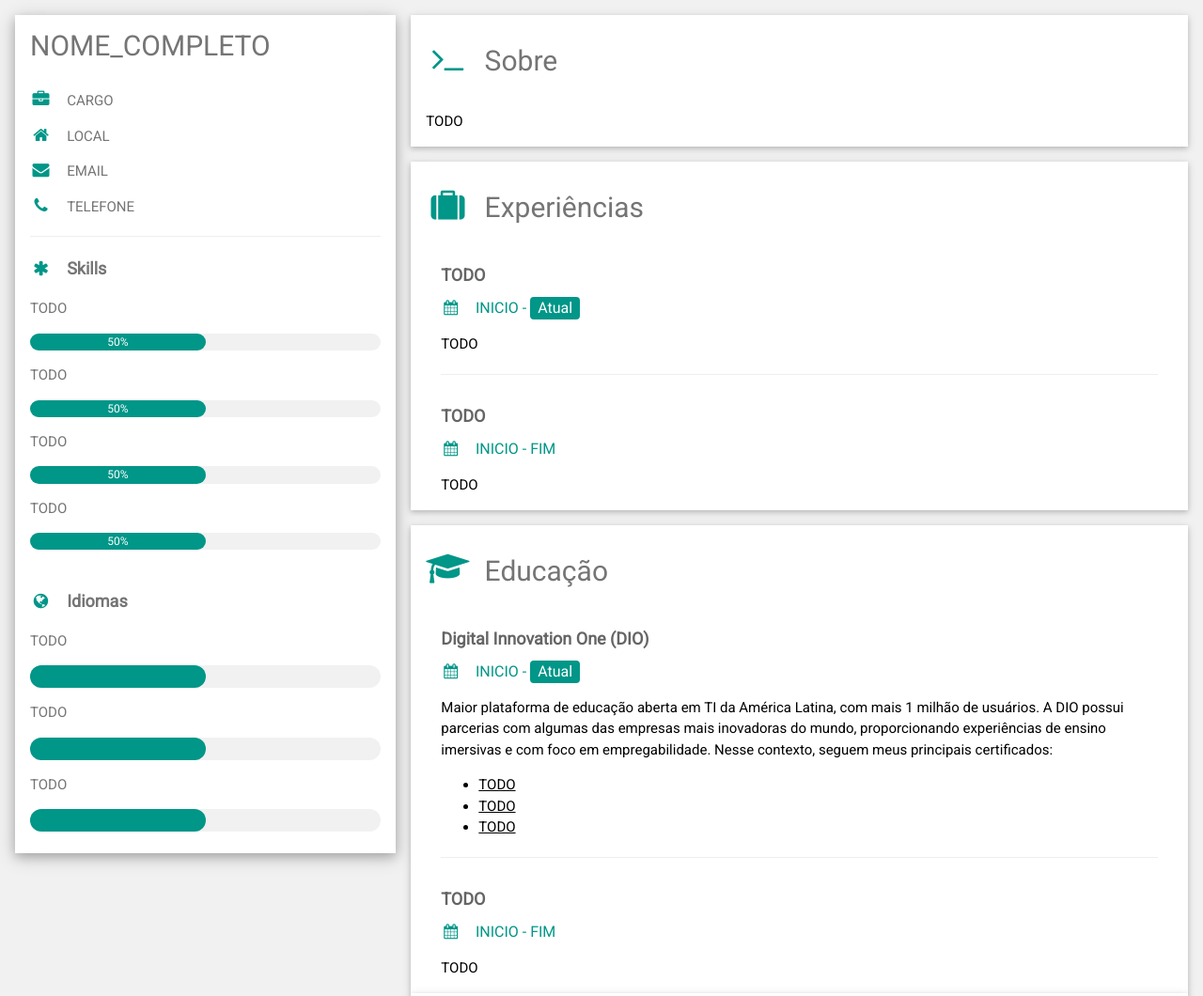
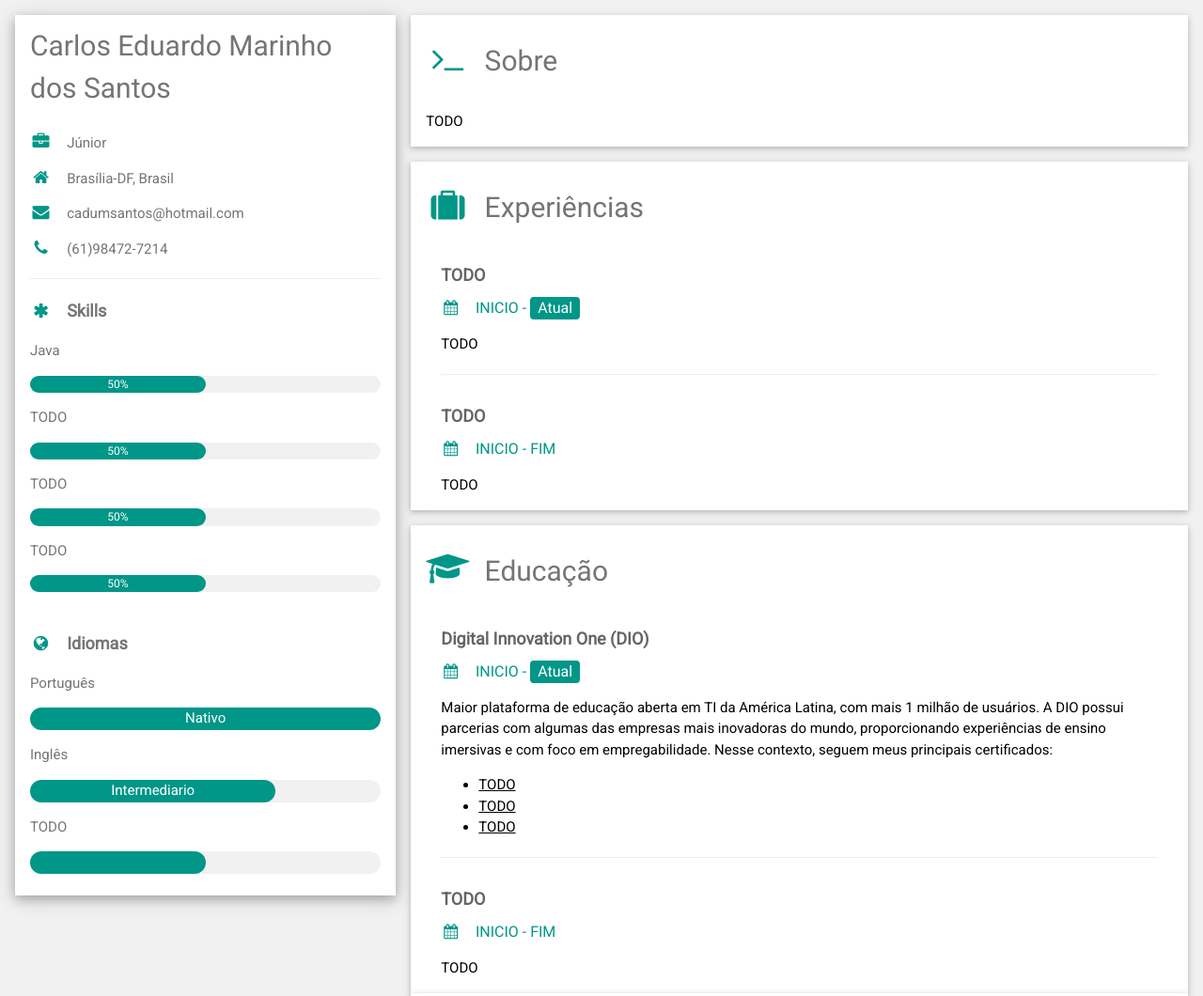
Before and after one commit to oKarlu/cv, a plain HTML site: page index.html in a window 1280 px wide. Shown: the top 1060 px of the page at 94% size. Drawn offline with nearby package versions, Linux system fonts and the light colour scheme.

Commit message:
Dados pessoais 1
Dados pessoais básicos

```diff
--- a/index.html
+++ b/index.html
@@ -4,7 +4,7 @@
 <html lang="pt-BR">
 
   <head>
-    <title>NOME_COMPLETO</title>
+    <title>Cadu Marinho</title>
 
     <meta http-equiv="Content-Type" content="text/html; charset=UTF-8">
     <meta name="viewport" content="width=device-width, initial-scale=1">
@@ -33,19 +33,19 @@
           <div class="w3-white w3-text-grey w3-card-4">
             <!-- This container has been modified to not use a profile picture. -->
             <div class="w3-container">
-              <h2>NOME_COMPLETO</h2>
+              <h2>Carlos Eduardo Marinho dos Santos</h2>
             </div>
             <div class="w3-container">
-              <p><i class="fa fa-briefcase fa-fw w3-margin-right w3-large w3-text-teal"></i>CARGO</p>
-              <p><i class="fa fa-home fa-fw w3-margin-right w3-large w3-text-teal"></i>LOCAL</p>
-              <p><i class="fa fa-envelope fa-fw w3-margin-right w3-large w3-text-teal"></i>EMAIL</p>
-              <p><i class="fa fa-phone fa-fw w3-margin-right w3-large w3-text-teal"></i>TELEFONE</p>
+              <p><i class="fa fa-briefcase fa-fw w3-margin-right w3-large w3-text-teal"></i>Júnior</p>
+              <p><i class="fa fa-home fa-fw w3-margin-right w3-large w3-text-teal"></i>Brasília-DF, Brasil</p>
+              <p><i class="fa fa-envelope fa-fw w3-margin-right w3-large w3-text-teal"></i>cadumsantos@hotmail.com</p>
+              <p><i class="fa fa-phone fa-fw w3-margin-right w3-large w3-text-teal"></i>(61)98472-7214</p>
               <hr>
 
               <p class="w3-large">
                 <b><i class="fa fa-asterisk fa-fw w3-margin-right w3-text-teal"></i>Skills</b>
               </p>
-              <p>TODO</p>
+              <p>Java</p>
               <div class="w3-light-grey w3-round-xlarge w3-small">
                 <div class="w3-container w3-center w3-round-xlarge w3-teal" style="width:50%">50%</div>
               </div>
@@ -66,13 +66,13 @@
               <p class="w3-large w3-text-theme">
                 <b><i class="fa fa-globe fa-fw w3-margin-right w3-text-teal"></i>Idiomas</b>
               </p>
-              <p>TODO</p>
+              <p>Português</p>
               <div class="w3-light-grey w3-round-xlarge">
-                <div class="w3-round-xlarge w3-teal" style="height:24px;width:50%"></div>
+                <div class="w3-round-xlarge w3-center w3-teal" style="height:24px;width:100%">Nativo</div>
               </div>
-              <p>TODO</p>
+              <p>Inglês</p>
               <div class="w3-light-grey w3-round-xlarge">
-                <div class="w3-round-xlarge w3-teal" style="height:24px;width:50%"></div>
+                <div class="w3-round-xlarge w3-center w3-teal" style="height:24px;width:70%">Intermediario</div>
               </div>
               <p>TODO</p>
               <div class="w3-light-grey w3-round-xlarge">
```
